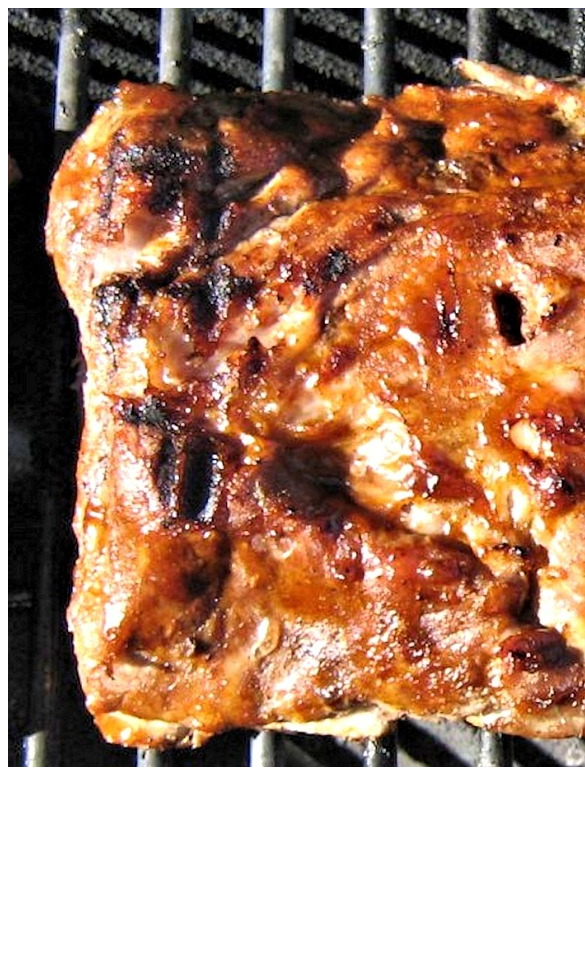
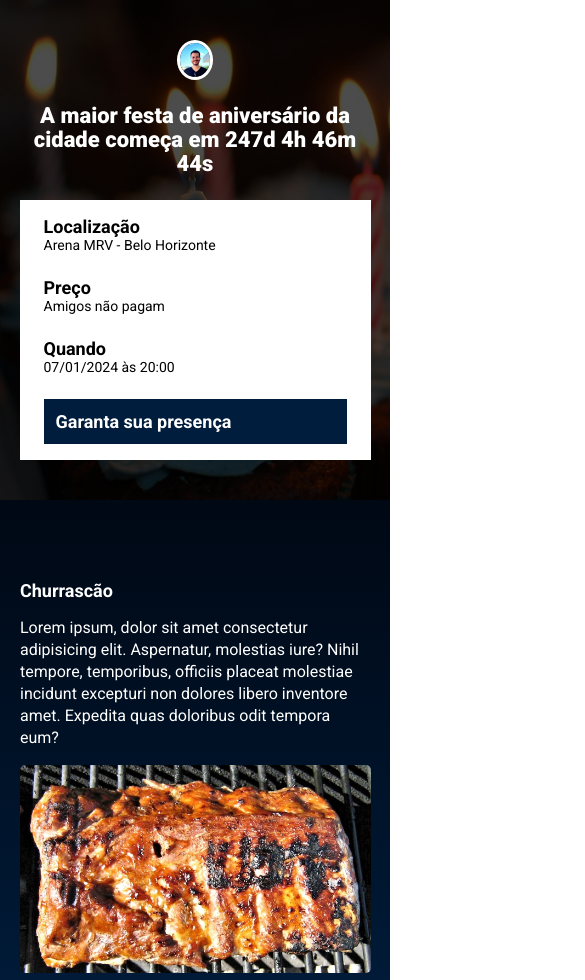
Before and after one commit to Igormurta7/lp_aniversario, a website built with Parcel: page src/index.html in a window 390 px wide. Shown: the top 980 px of the page, 585 px wide, since content can reach past the window. Before the commit the page ends 844 px from the top, so only its background shows below. Built offline with nearby package versions, Linux system fonts and the light colour scheme.

Commit message:
atualizando cores e imagens

```diff
--- a/package.json
+++ b/package.json
@@ -2,8 +2,8 @@
   "name": "lp_aniversario",
   "version": "1.0.0",
   "description": "",
-  "main": "index.js",
   "scripts": {
+    "build": "parcel build src/index.html",
     "dev": "parcel src/index.html src/styles/main.scss src/scripts/main.js",
     "test": "echo \"Error: no test specified\" && exit 1"
   },
--- a/src/index.html
+++ b/src/index.html
@@ -5,10 +5,121 @@
     <meta http-equiv="X-UA-Compatible" content="IE=edge" />
     <meta name="viewport" content="width=device-width, initial-scale=1.0" />
     <title>Meu aniversário!</title>
+    <link rel="preconnect" href="https://fonts.googleapis.com" />
+    <link rel="preconnect" href="https://fonts.gstatic.com" crossorigin />
+    <link
+      href="https://fonts.googleapis.com/css2?family=Roboto:wght@400;700;900&display=swap"
+      rel="stylesheet"
+    />
     <link rel="stylesheet" href="styles/main.scss" />
+    <link rel="stylesheet" href="https://unpkg.com/aos@next/dist/aos.css" />
   </head>
   <body>
-    <img src="./images/bbq-side-ribs-gad718a0e4_1280.jpg" alt="" />
-    <script src="scripts/main.js"></script>
+    <header class="hero">
+      <div class="container">
+        <img
+          class="hero__logo"
+          src="./images/Screenshot_20221027_115424.jpg"
+          alt="Festa de aniversário"
+        />
+        <p class="hero__text">
+          A maior festa de aniversário da cidade começa em
+          <span id="contador"></span>
+        </p>
+        <div class="infos-bar">
+          <ul class="infos-bar__infos">
+            <li class="infos-bar__infos__item">
+              <b>Localização</b>
+              Arena MRV - Belo Horizonte
+            </li>
+            <li class="infos-bar__infos__item">
+              <b>Preço</b>
+              Amigos não pagam
+            </li>
+            <li class="infos-bar__infos__item">
+              <b>Quando</b>
+              07/01/2024 às 20:00
+            </li>
+          </ul>
+          <a href="#" class="button button--primary"> Garanta sua presença </a>
+        </div>
+      </div>
+    </header>
+    <section class="event event--frontend">
+      <div class="container" data-aos="zoom-in-right">
+        <div class="event__details">
+          <h2 class="event__details__title">Churrascão</h2>
+          <p class="event__details__description">
+            Lorem ipsum, dolor sit amet consectetur adipisicing elit.
+            Aspernatur, molestias iure? Nihil tempore, temporibus, officiis
+            placeat molestiae incidunt excepturi non dolores libero inventore
+            amet. Expedita quas doloribus odit tempora eum?
+          </p>
+        </div>
+        <img
+          class="event__image"
+          src="./images/bbq-side-ribs-gad718a0e4_1280.jpg"
+          alt="Costelinha"
+        />
+      </div>
+    </section>
+    <section class="event event--ux-ui event--image-left">
+      <div class="container" data-aos="zoom-in-left">
+        <div class="event__details">
+          <h2 class="event__details__title">Muita cerveja</h2>
+          <p class="event__details__description">
+            Lorem ipsum, dolor sit amet consectetur adipisicing elit.
+            Aspernatur, molestias iure? Nihil tempore, temporibus, officiis
+            placeat molestiae incidunt excepturi non dolores libero inventore
+            amet. Expedita quas doloribus odit tempora eum?
+          </p>
+        </div>
+        <img
+          class="event__image"
+          src="./images/beer-g0ebfb8912_1280.jpg"
+          alt="Cerveja"
+        />
+      </div>
+    </section>
+    <section class="event event--data-science">
+      <div class="container" data-aos="zoom-in-right">
+        <div class="event__details">
+          <h2 class="event__details__title">DJ pra quem é de DJ</h2>
+          <p class="event__details__description">
+            Lorem ipsum, dolor sit amet consectetur adipisicing elit.
+            Aspernatur, molestias iure? Nihil tempore, temporibus, officiis
+            placeat molestiae incidunt excepturi non dolores libero inventore
+            amet. Expedita quas doloribus odit tempora eum?
+          </p>
+        </div>
+        <img
+          class="event__image"
+          src="./images/hand-g6ec314337_1280.jpg"
+          alt="DJ"
+        />
+      </div>
+    </section>
+    <section class="event event--backend event--image-left">
+      <div class="container" data-aos="zoom-in-left">
+        <div class="event__details">
+          <h2 class="event__details__title">
+            Show de rock pra quem é de show de rock
+          </h2>
+          <p class="event__details__description">
+            Lorem ipsum, dolor sit amet consectetur adipisicing elit.
+            Aspernatur, molestias iure? Nihil tempore, temporibus, officiis
+            placeat molestiae incidunt excepturi non dolores libero inventore
+            amet. Expedita quas doloribus odit tempora eum?
+          </p>
+        </div>
+        <img
+          class="event__image"
+          src="./images/concert-gc9d6d2b21_1280.jpg"
+          alt="Show"
+        />
+      </div>
+    </section>
+    <script src="https://unpkg.com/aos@next/dist/aos.js"></script>
+    <script src="/src/scripts/main.js"></script>
   </body>
 </html>
--- a/src/scripts/main.js
+++ b/src/scripts/main.js
@@ -0,0 +1,35 @@
+AOS.init();
+
+const dataDoEvento = new Date("Jan 07, 2024 20:00:00");
+const timeStampDoEvento = dataDoEvento.getTime();
+
+const contaAsHoras = setInterval(() => {
+  const agora = new Date();
+  const timeStampAtual = agora.getTime();
+
+  const distanciaAteOEvento = timeStampDoEvento - timeStampAtual;
+
+  const diasEmMs = 1000 * 60 * 60 * 24;
+  const horaEmMs = 1000 * 60 * 60;
+  const minutoEmMs = 1000 * 60;
+
+  const diasAteOEvento = Math.floor(distanciaAteOEvento / diasEmMs);
+  const horasAteOEvento = Math.floor(
+    (distanciaAteOEvento % diasEmMs) / horaEmMs
+  );
+  const minutosAteOEvento = Math.floor(
+    (distanciaAteOEvento % horaEmMs) / minutoEmMs
+  );
+  const segundosAteOEvento = Math.floor(
+    (distanciaAteOEvento % minutoEmMs) / 1000
+  );
+
+  document.getElementById(
+    "contador"
+  ).innerHTML = `${diasAteOEvento}d ${horasAteOEvento}h ${minutosAteOEvento}m ${segundosAteOEvento}s`;
+
+  if (distanciaAteOEvento < 0) {
+    clearInterval(contaAsHoras);
+    document.getElementById("contador").innerHTML = "Evento expirado";
+  }
+}, 1000);
--- /dev/null
+++ b/src/styles/_event.scss
@@ -0,0 +1,64 @@
+@use "variables";
+
+.event {
+  padding: 80px 0;
+
+  &--frontend {
+    background-image: linear-gradient(variables.$black, variables.$blue1);
+  }
+
+  &--ux-ui {
+    background-image: linear-gradient(variables.$blue1, variables.$blue2);
+  }
+
+  &--data-science {
+    background-image: linear-gradient(variables.$blue2, variables.$yellow1);
+  }
+
+  &--backend {
+    background-image: linear-gradient(variables.$yellow1, variables.$yellow2);
+  }
+
+  &--image-left {
+    .container {
+      flex-direction: row-reverse;
+    }
+  }
+
+  .container {
+    display: flex;
+    gap: 40px;
+  }
+
+  &__image {
+    max-width: 360px;
+    border-radius: 5px;
+  }
+
+  &__details {
+    &__title {
+      font-size: 18px;
+      font-weight: bold;
+      margin-bottom: 16px;
+    }
+
+    &__description {
+      line-height: 22px;
+    }
+  }
+
+  @media (max-width: 640px) {
+    .container {
+      display: block;
+    }
+
+    &__image {
+      width: 100%;
+    }
+
+    &__details {
+      margin-right: 0;
+      margin-bottom: 16px;
+    }
+  }
+}
--- /dev/null
+++ b/src/styles/_hero.scss
@@ -0,0 +1,56 @@
+@use "variables";
+
+.hero {
+  padding-top: 64px;
+  padding-bottom: 100px;
+  background-image: url(../images/happy-birthday-gb734a6f87_1280.jpg);
+  background-repeat: no-repeat;
+  background-size: cover;
+  position: relative;
+
+  .container {
+    position: relative;
+  }
+
+  &::before {
+    position: absolute;
+    top: 0;
+    left: 0;
+    width: 100%;
+    height: 100%;
+    background-color: variables.$secondaryTextColor;
+    content: "";
+    opacity: 0.7;
+  }
+
+  &__text {
+    margin-top: 64px;
+    margin-bottom: 64px;
+    font-size: 40px;
+    line-height: 56px;
+    font-weight: 800;
+    text-align: center;
+  }
+
+  &__logo {
+    margin: 0 auto;
+    height: 80px;
+    display: block;
+    border-radius: 50%;
+    border: 3px solid #fff;
+  }
+
+  @media (max-width: 640px) {
+    padding: 40px 0;
+
+    &__logo {
+      height: 40px;
+    }
+
+    &__text {
+      font-size: 22px;
+      line-height: 24px;
+      margin: 24px 0;
+    }
+  }
+}
--- /dev/null
+++ b/src/styles/_variables.scss
@@ -0,0 +1,9 @@
+$textColor: #fff;
+$secondaryTextColor: #000;
+
+$black: #000814;
+$blue1: #001d3d;
+$blue2: #003566;
+$yellow1: #ffc300;
+$yellow2: #ffd60a;
+$purple: #4f2ac3;
--- /dev/null
+++ b/src/styles/components/_buttons.scss
@@ -0,0 +1,25 @@
+@use "../variables";
+
+.button {
+  padding: 12px;
+  font-size: 18px;
+  font-weight: bold;
+  text-decoration: none;
+  text-align: center;
+  white-space: nowrap;
+
+  &--primary {
+    color: variables.$textColor;
+    background-color: variables.$blue1;
+  }
+
+  @media (max-width: 640px) {
+    display: block;
+    width: 100%;
+  }
+
+  @media (max-width: 1024px) {
+    display: flex;
+    align-items: center;
+  }
+}
--- /dev/null
+++ b/src/styles/components/_infos_bar.scss
@@ -0,0 +1,42 @@
+@use "../variables";
+
+.infos-bar {
+  padding: 16px 24px;
+  background-color: variables.$textColor;
+  display: flex;
+  justify-content: space-between;
+
+  &__infos {
+    display: flex;
+    gap: 40px;
+
+    &__item {
+      font-size: 14px;
+      color: variables.$secondaryTextColor;
+
+      b {
+        color: variables.$secondaryTextColor;
+        font-size: 18px;
+        display: block;
+      }
+    }
+  }
+
+  @media (max-width: 640px) {
+    display: block;
+
+    &__infos {
+      display: block;
+
+      &__item {
+        margin-bottom: 24px;
+      }
+    }
+  }
+
+  @media (max-width: 1024px) {
+    &__infos {
+      gap: 16px;
+    }
+  }
+}
--- a/src/styles/main.scss
+++ b/src/styles/main.scss
@@ -0,0 +1,28 @@
+@use "hero";
+@use "components/infos_bar";
+@use "components/buttons";
+@use "event";
+@use "variables";
+
+* {
+  margin: 0;
+  padding: 0;
+  box-sizing: border-box;
+  font-family: Roboto, sans-serif;
+  color: variables.$textColor;
+  list-style: none;
+}
+
+.container {
+  max-width: 960px;
+  width: 100%;
+  margin: 0 auto;
+
+  @media (max-width: 640px) {
+    max-width: 80%;
+  }
+
+  @media (max-width: 1024px) {
+    max-width: 90%;
+  }
+}
```
Also changed, not shown: src/images/Screenshot_20221027_115424.jpg (added).
